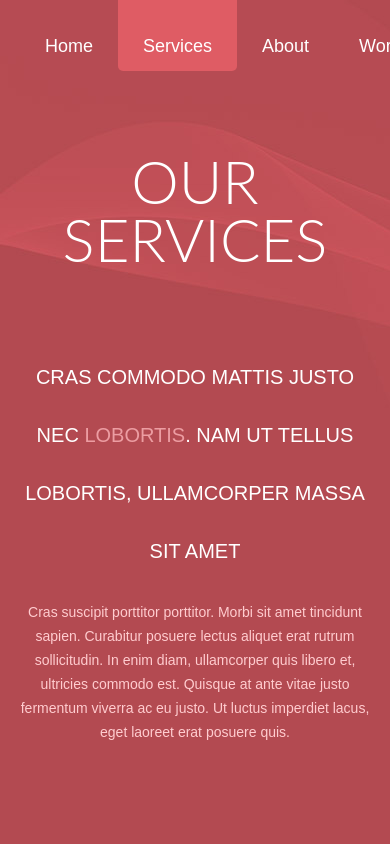
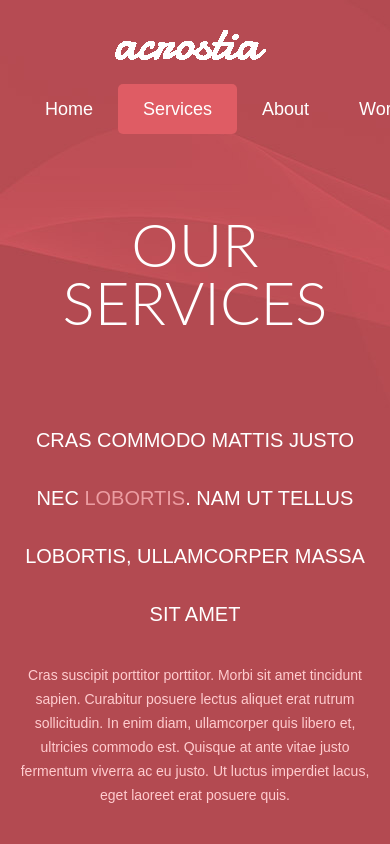
Before and after one commit to nollac-acronostia/nollac-acronostia.github.io, a plain HTML site: page services.html in a window 390 px wide. Shown: the top 844 px of the page. Drawn offline with Linux system fonts and the light colour scheme.

Commit message:
add tablet adaptive

```diff
--- a/sass/about.scss
+++ b/sass/about.scss
@@ -17,13 +17,16 @@ body {
 .head {
 	display: flex;
 	justify-content: space-between;
+	flex-wrap: wrap;
+}
+
+.logo_block {
+	margin-top: 45px;
 }
 
 .logo {
-	width: 150px;
-	height: 30px;
-	background: url(../img/logo.png);
-	margin-top: 45px;
+	padding: 15px 80px;
+	background: url(../img/logo.png) no-repeat;
 }
 
 .nav_menu {
@@ -142,6 +145,7 @@ body {
 	align-items: center;
 	text-align: center;
 	margin-bottom: 115px;
+	margin-right: 10px;
 	&:hover {
 		background: rgba(77, 63, 75, 0.8);
 	}
--- a/sass/contacts.scss
+++ b/sass/contacts.scss
@@ -17,13 +17,16 @@ body {
 .head {
 	display: flex;
 	justify-content: space-between;
+	flex-wrap: wrap;
+}
+
+.logo_block {
+	margin-top: 45px;
 }
 
 .logo {
-	width: 150px;
-	height: 30px;
-	background: url(../img/logo.png);
-	margin-top: 45px;
+	padding: 15px 80px;
+	background: url(../img/logo.png) no-repeat;
 }
 
 .nav_menu {
@@ -104,6 +107,7 @@ body {
 .contacts_info {
 	display: flex;
 	justify-content: space-between;
+	flex-wrap: wrap;
 }
 
 .address {
@@ -185,6 +189,7 @@ body {
 	height: 220px;
 	background: url(../img/content/map.jpg);
 	background-position: -50px -120px;
+	margin: 0 10px;
 	margin-top: 115px;
 }
 
--- a/sass/main.scss
+++ b/sass/main.scss
@@ -18,13 +18,16 @@ body {
 .head {
 	display: flex;
 	justify-content: space-between;
+	flex-wrap: wrap;
+}
+
+.logo_block {
+	margin-top: 45px;
 }
 
 .logo {
-	width: 150px;
-	height: 30px;
-	background: url(../img/logo.png);
-	margin-top: 45px;
+	padding: 15px 80px;
+	background: url(../img/logo.png) no-repeat;
 }
 
 .nav_menu {
--- a/sass/media.scss
+++ b/sass/media.scss
@@ -23,8 +23,11 @@
 	}
 }
 
-@media only screen and (max-width:1140px) {
-
+@media only screen and (max-width:1130px) {
+	.about_team,
+	.services_offer {
+		justify-content: space-around;
+	}
 }
 
 @media only screen and (max-width:1050px) {
@@ -41,14 +44,35 @@
 	}
 }
 
+@media only screen and (max-width:1025px) {
+	.contacts_info {
+		justify-content: space-around;
+	}
+}
+
 @media only screen and (max-width:961px) {
 	.slider_item_two .slider_text_big {
 		font-size: 100px;
 	}
+	.portfolio_list {
+		justify-content: space-around;
+	}
 }
 
-@media only screen and (max-width:641px) {
-/* portrait tablets, portrait iPad, e-readers (Nook/Kindle), landscape 800x480 phones (Android) */
+@media only screen and (max-width:860px) {
+	.services_offer {
+		justify-content: space-around;
+	}
+}
+
+@media only screen and (max-width:754px) {
+	.head {
+		justify-content: center;
+	}
+
+	.nav_menu_link {
+		padding-top: 15px;
+	}
 }
 
 @media only screen and (max-width:481px) {
--- a/sass/services.scss
+++ b/sass/services.scss
@@ -17,13 +17,16 @@ body {
 .head {
 	display: flex;
 	justify-content: space-between;
+	flex-wrap: wrap;
+}
+
+.logo_block {
+	margin-top: 45px;
 }
 
 .logo {
-	width: 150px;
-	height: 30px;
-	background: url(../img/logo.png);
-	margin-top: 45px;
+	padding: 15px 80px;
+	background: url(../img/logo.png) no-repeat;
 }
 
 .nav_menu {
--- a/sass/work.scss
+++ b/sass/work.scss
@@ -17,13 +17,16 @@ body {
 .head {
 	display: flex;
 	justify-content: space-between;
+	flex-wrap: wrap;
+}
+
+.logo_block {
+	margin-top: 45px;
 }
 
 .logo {
-	width: 150px;
-	height: 30px;
-	background: url(../img/logo.png);
-	margin-top: 45px;
+	padding: 15px 80px;
+	background: url(../img/logo.png) no-repeat;
 }
 
 .nav_menu {
--- a/services.html
+++ b/services.html
@@ -8,13 +8,14 @@
 	<link href="https://fonts.googleapis.com/css?family=Lato:300,400,700,900" rel="stylesheet">
 	<link rel="stylesheet" href="css/normalize.css">
 	<link rel="stylesheet" href="css/services.css">
+	<link rel="stylesheet" href="css/media.css">
 </head>
 <body>
 	<div class="wrapper">
 		<div class="main">
 			<div class="container">
 				<div class="head">
-					<div class="logo"><a href="#"></a></div>
+					<div class="logo_block"><a class="logo" href="#"></a></div>
 					<ul class="nav_menu">
 						<li class="nav_menu_item"><a href="index.html" class="nav_menu_link page_home ">Home</a></li>
 						<li class="nav_menu_item"><a href="services.html" class="nav_menu_link page_services active">Services</a></li>
```
Also changed, not shown: about.html (+3 -2 lines), contacts.html (+2 -1 lines), index.html (+1 -1 lines), work.html (+2 -1 lines), css/about.css, css/contacts.css, css/main.css, css/media.css, css/services.css, css/work.css.
